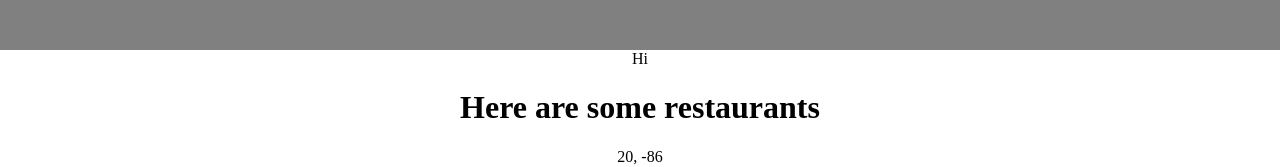
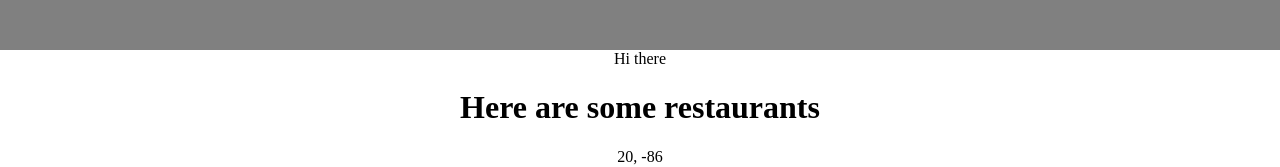
Before and after one commit to jlfarrington/72HourReactProject, a React (Create React App) app in the folder teamReactApp/: page / in a window 1280 px wide. Shown: the top 167 px of the page. Built offline with nearby package versions, Linux system fonts and the light colour scheme.

Commit message:
adding jenn branch

```diff
--- a/teamReactApp/src/components/Weather.js
+++ b/teamReactApp/src/components/Weather.js
@@ -17,7 +17,7 @@ const Weather = ({lat, lon}) => {
     // }, [])
     return (
         <div>
-            Hi
+            Hi there
         </div>
     )
 }
```
